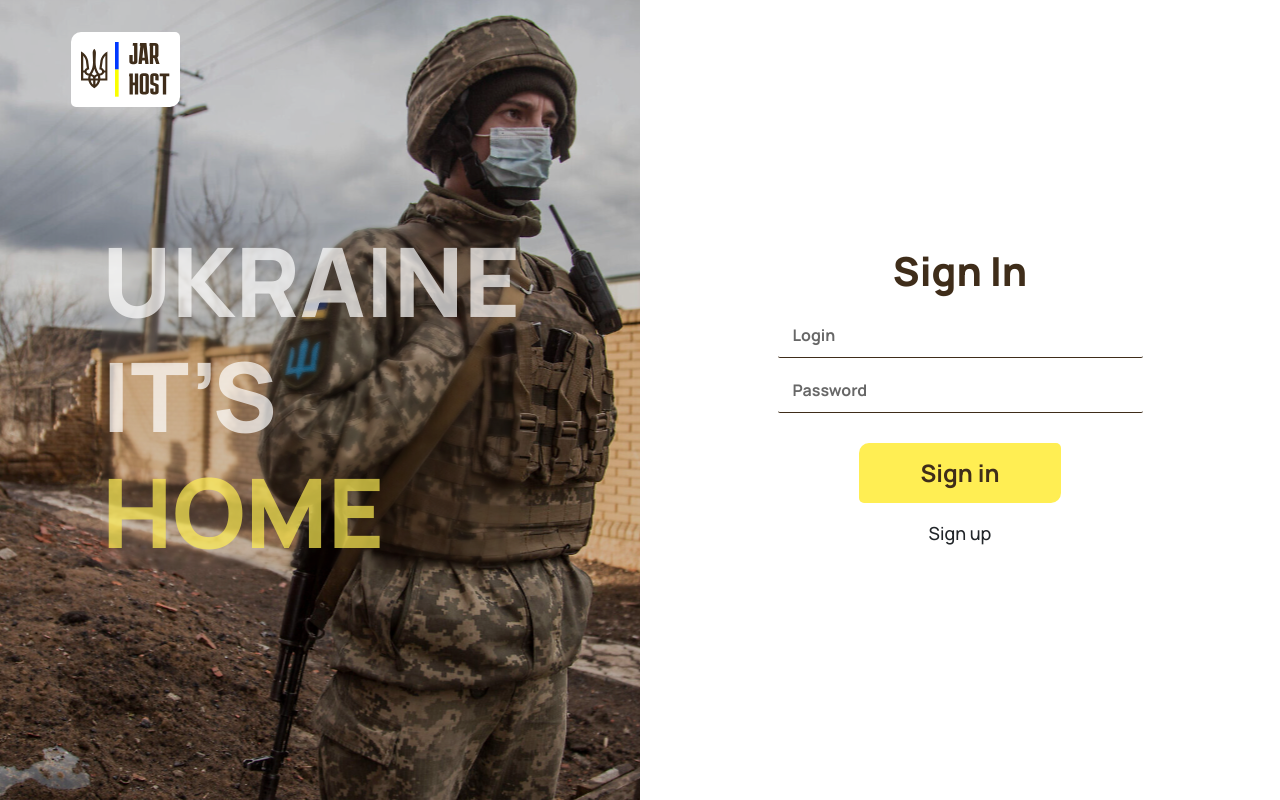
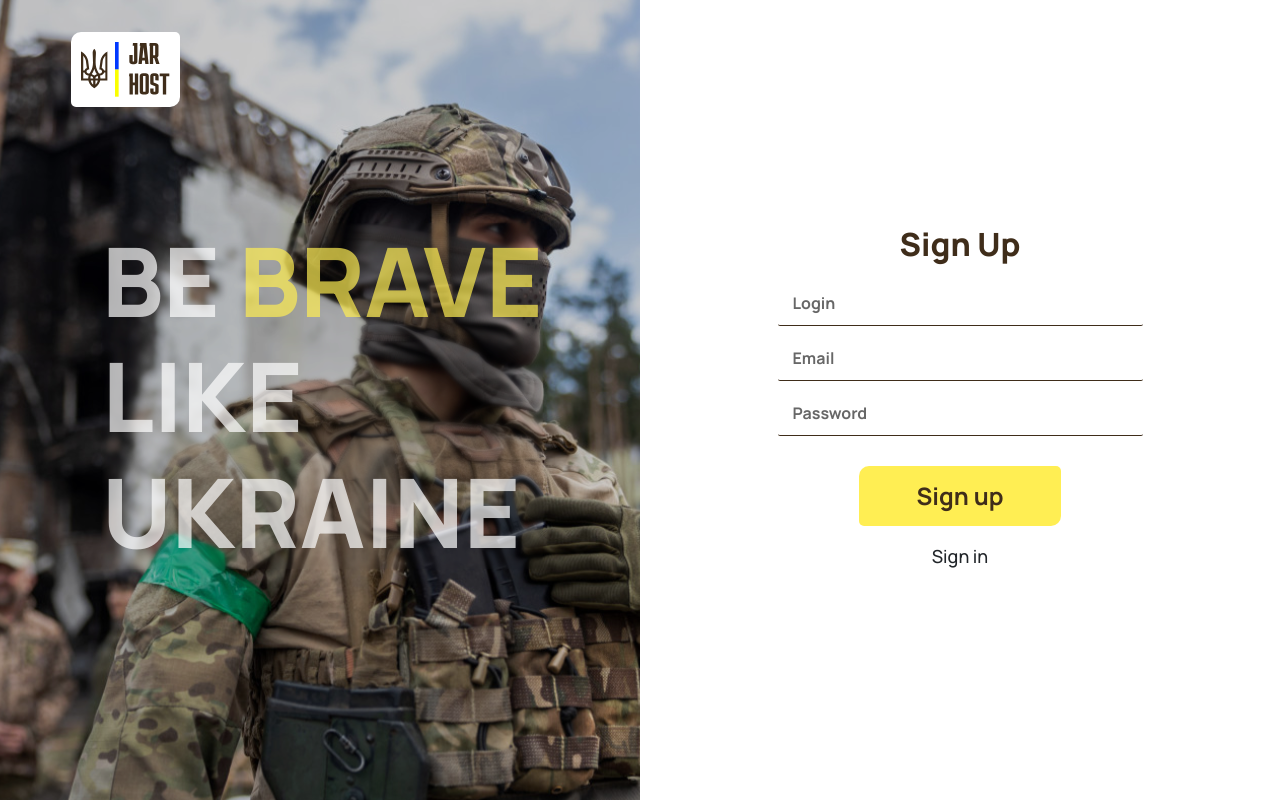
Before and after one commit to mishok321/jarhost_front, a React (Create React App) app: page / in a window 1280 px wide. Built offline with nearby package versions, Linux system fonts and the light colour scheme.

Commit message:
added authorize

```diff
--- a/src/App.js
+++ b/src/App.js
@@ -1,12 +1,11 @@
 import './scss/App.scss';
 import 'bootstrap/dist/css/bootstrap.min.css';
 import Register from "./components/Register";
-import Login from "./components/Login";
 function App() {
   return (
     <div className="App">
         {/* Header */}
-        <Login/>
+        <Register/>
         {/*  Footer  */}
     </div>
 
--- a/src/components/Login.jsx
+++ /dev/null
@@ -1,26 +0,0 @@
-import React from 'react'
-import '../scss/Login.scss';
-import logo_light from '../assets/logo_light.svg';
-export default function Login(){
-    return(
-        <div className="login container-fluid">
-            <div className="row">
-                <div className="login__first">
-                    <img className="login__first-img" src={logo_light}/>
-                    <div class="login__first-menu-mobile"></div>
-                    <h1 className="login__first-title">UKRAINE<br/>IT’S<br/><span>HOME</span></h1>
-                </div>
-                <div className="login__second">
-                    <div className="login__second-wrapped">
-                        <h1 className="login__second-title">Sign In</h1>
-                        <input type="text" className="login__second-text" placeholder="Login"/>
-                        <input type="password" className="login__second-password" placeholder="Password"/>
-                        <input type="button" className="login__second-button" value="Sign in"/>
-                        <h6 className="login__second-sign">Sign up</h6>
-                        <h6 className="login__second-all-rights-mobile">© 2023 JarHost. All rights reserved</h6>
-                    </div>
-                </div>
-            </div>
-        </div>
-    )
-}
--- a/src/scss/Login.scss
+++ /dev/null
@@ -1,163 +0,0 @@
-@use 'vars' as v;
-
-.login{
-
-  .row{
-    display: grid;
-    grid-template-columns: 1fr 1fr;
-  }
-  @media (max-width: v.$size-phone) {
-    .row{
-      display: block;
-    }
-    .login__first {
-      text-align: center;
-      height: 184px;
-      background: none;
-      &-title {
-        display: none;
-      }
-      &-img{
-        top:20px;
-        left: 20px;
-      }
-      &-menu-mobile{
-        position: absolute;
-        top:20px;
-        right: 20px;
-        border-radius: 10px 5px 10px 5px;
-        width: 100px;
-        height: 80px;
-        display: block;
-        background: url('../assets/cross.svg') no-repeat center / cover;
-      }
-    }
-
-    .login__second {
-      margin-top: 20%;
-      &-text,
-      &-password {
-        width: 315px;
-        height: 45px;
-      }
-      &-button{
-        width: 315px;
-        height: 60px;
-      }
-      &-sign{
-        margin-top: 30px;
-      }
-      &-all-rights-mobile {
-        display: block;
-      }
-    }
-
-
-
-  }
-
-  &__first{
-    background: url('../assets/sign_in_background.svg') no-repeat center / cover;
-    background-position: center;
-    width: 100%;
-    display: flex;
-    align-items: center;
-    height: 100vh;
-
-
-    &-menu{
-      display: none;
-    }
-
-    &-title {
-      font-size: 96px;
-      color: v.$text-white;
-      font-weight: 800;
-      opacity: 0.7;
-      backdrop-filter: blur(2px);
-      margin-left: 90px;
-    }
-
-    span {
-      color: v.$text-white-accent;
-    }
-
-    &-img {
-      position: fixed;
-      top: 32px;
-      left: 71px;
-      background: v.$text-white;
-      padding: 10px;
-      border-radius: 10px 5px 10px 5px;
-    }
-  }
-  &__second{
-    &-wrapped{
-      width: 100%;
-      height: 100%;
-      display: flex;
-      align-items: center;
-      justify-content: center;
-      flex-direction: column;
-    }
-    &-title {
-      color: v.$text-brown;
-      font-weight: 800;
-    }
-
-    &-text,
-    &-password {
-      padding-left: 15px;
-      width: 365px;
-      height: 45px;
-      margin-top: 10px;
-      font-weight: 700;
-      border: none;
-      border-radius: 2px;
-      border-bottom: 1px solid v.$text-brown;
-      &::placeholder {
-        color: v.$text-gray;
-      }
-    }
-
-    &-button {
-      margin-top: 30px;
-      width: 202px;
-      height: 60px;
-      text-align: center;
-      font-size: 24px;
-      font-family: Manrope;
-      font-weight: 700;
-      color: v.$text-brown;
-      border: none;
-      background: v.$primary-gradient;
-      border-radius: 10px 5px 10px 5px;
-      transition: 0.3s all;
-      &:hover {
-        box-shadow: v.$button-box-shadow;
-        transform: translateY(-0.25em);
-      }
-    }
-
-    &-sign{
-      font-size: 18px;
-      font-weight: 500;
-      margin-top: 20px;
-      transition: .3s all;
-      cursor: pointer;
-      &:hover{
-        font-weight: 700;
-      }
-    }
-    &-all-rights-mobile{
-      display: none;
-      text-align: center;
-      font-size: 16px;
-      font-weight: 500;
-      color: v.$all-rights-text;
-      position: absolute;
-      bottom: 10px;
-    }
-  }
-
-}
```
